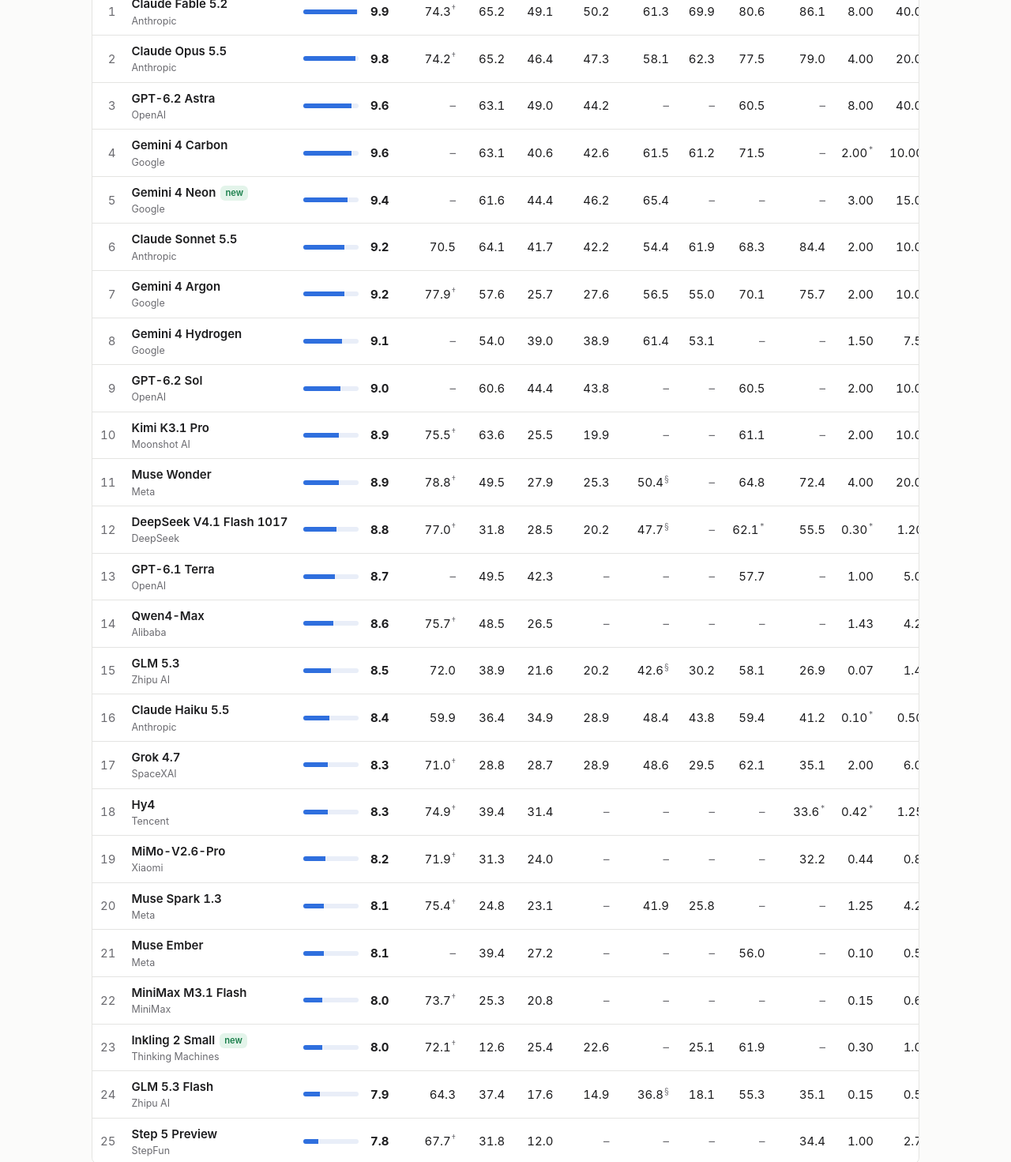
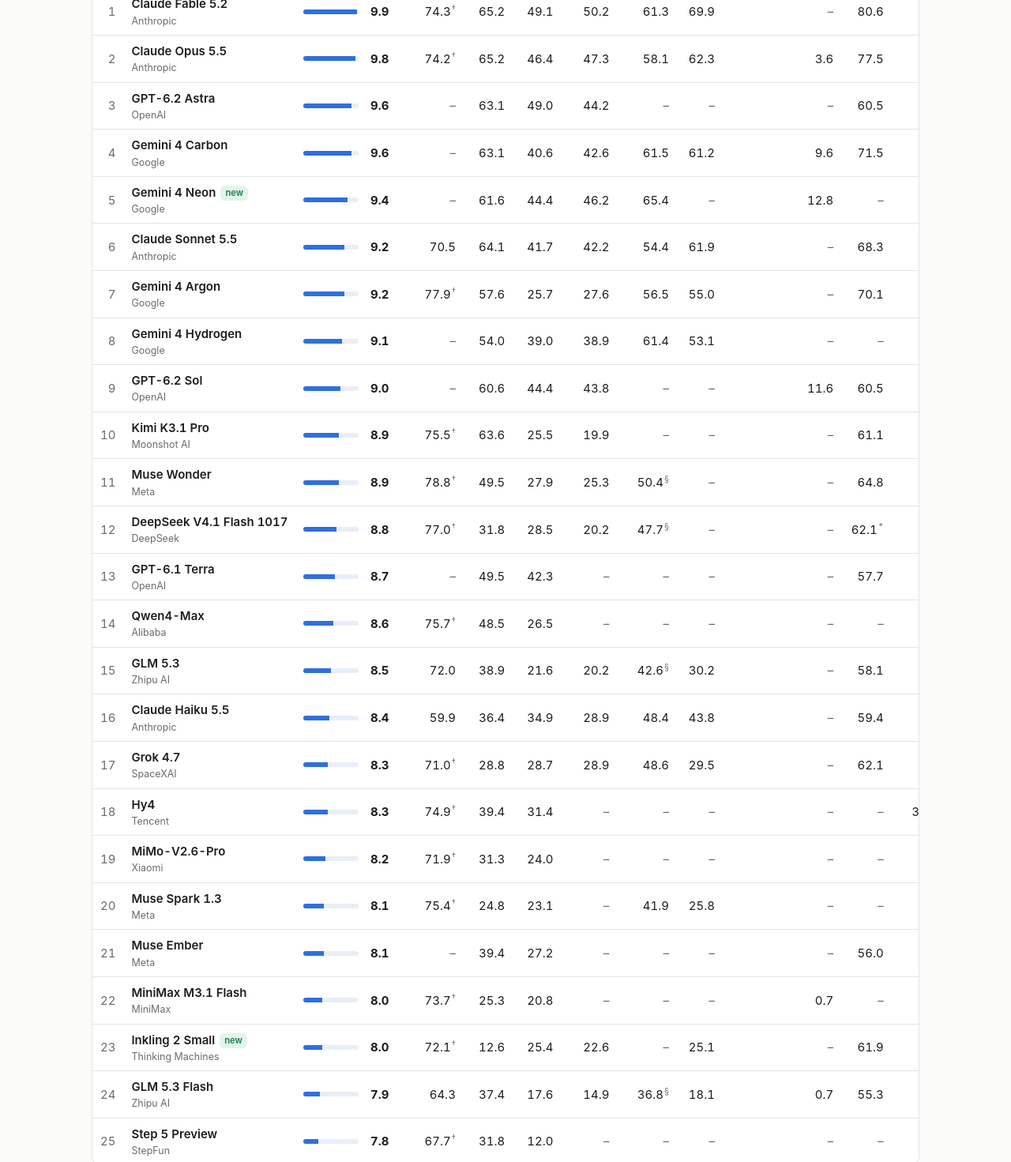
Before and after one commit to inikep/ai-coding-ranking, a plain HTML site: page index.html in a window 1280 px wide. Shown: the part 260-1731 px from the top of the page at 79% size. Drawn offline with Linux system fonts and the light colour scheme.

Commit message:
Add mini-SWE results to the top 25 coding model ranking
Show the six verified SWE-sweep scores in the sortable website table and the November 19 Slack edition. Identify the harness and score sources.

Implemented by GPT-6.2 Astra high

```diff
--- a/index.html
+++ b/index.html
@@ -4,7 +4,7 @@
 <meta charset="utf-8">
 <meta name="viewport" content="width=device-width, initial-scale=1">
 <title>AI Coding Models — Top 25</title>
-<meta name="description" content="Top 25 AI coding models for large C/C++ projects, rated 0–10 from DeepSWE, Terminal-Bench, FrontierCode, CursorBench, FrontierSWE, SWE Atlas and Code Migration (C++) results. November 19, 2026.">
+<meta name="description" content="Top 25 AI coding models for large C/C++ projects, rated 0–10 from DeepSWE, Terminal-Bench, FrontierCode, CursorBench, FrontierSWE, SWE-sweep, SWE Atlas and Code Migration (C++) results. November 19, 2026.">
 <style>
 :root {
   --bg: #fbfbfa; --fg: #1d1d1f; --muted: #6b6b70; --line: #e4e4e2; --card: #ffffff;
@@ -94,6 +94,7 @@ footer { margin-top: 48px; color: var(--muted); font-size: 0.82rem; }
   <th data-k="fcod" title="FrontierCode 2.0, Cognition">FC Cog</th>
   <th data-k="curs" title="CursorBench 4.1">Cursor</th>
   <th data-k="fswe" title="FrontierSWE V2, Proximal: mean@5">FSWE</th>
+  <th data-k="sweep" title="SWE-sweep with mini-SWE-agent (%)">Sweep (mini-SWE)</th>
   <th data-k="atls" title="SWE Atlas v1.1, Scale AI">Atlas</th>
   <th data-k="mcpp" title="Code Migration v1.1, Vals AI: ports into C++">C++ mig</th>
   <th data-k="in" title="OpenRouter input price, USD per 1M tokens">$ in</th>
@@ -110,6 +111,7 @@ footer { margin-top: 48px; color: var(--muted); font-size: 0.82rem; }
   <div><b>FC Cog</b> FrontierCode 2.0, Cognition (%)</div>
   <div><b>Cursor</b> CursorBench 4.1 (%)</div>
   <div><b>FSWE</b> FrontierSWE V2, Proximal (mean@5, %)</div>
+  <div><b>Sweep</b> SWE-sweep with mini-SWE-agent (% of bugs resolved)</div>
   <div><b>Atlas</b> SWE Atlas v1.1, Scale AI (%): codebase Q&amp;A, tests and refactoring in Go, Python, TypeScript, JavaScript, C and C++ repos</div>
   <div><b>C++ mig</b> Code Migration v1.1, Vals AI (%): Python, Java, Kotlin and Rust programs ported into C++</div>
   <div><b>$ in/out</b> OpenRouter price, USD per 1M tokens</div>
@@ -181,8 +183,11 @@ footer { margin-top: 48px; color: var(--muted); font-size: 0.82rem; }
 
 <p class="notes">DeepSWE publication provenance: Meta’s Muse Wonder model card and Thinking Machines’ Inkling 2 Small launch credit Datacurve for their DeepSWE results; Kimi’s launch describes its own Claude Code evaluation. The † marker identifies the publication used, not a common test harness.</p>
 
+<p class="notes">Six models have a verified mini-SWE score. The official leaderboard supplies Opus 5.5, GLM 5.3 Flash and MiniMax M3.1 Flash. Google reports Carbon with mini-swe-agent and Neon and GPT-6.2 Sol with its vision variant.</p>
+
 <h2>Sources</h2>
 <ul class="sources">
+  <li>SWE-sweep: <a href="https://swesweep.com/results/">official results</a>, <a href="https://storage.googleapis.com/deepmind-media/gemini/gemini_4_carbon_model_evaluation.pdf">Carbon evaluation</a>, <a href="https://storage.googleapis.com/deepmind-media/gemini/gemini_4_neon_model_evaluation.pdf">Neon evaluation</a></li>
   <li>DeepSWE provenance: <a href="https://research.meta.ai/static/muse-wonder-model-card">Meta model card</a>, <a href="https://thinkingmachines.ai/news/inkling-2-small/">Inkling 2 Small</a>, <a href="https://www.kimi.ai/blog/kimi-k3-1-pro">Kimi K3.1 Pro</a>, <a href="https://www.mercor.com/apex/oss-benchmarks/oss-deep-swe-leaderboard/">Mercor DeepSWE</a></li>
   <li>DeepSWE v1.1: <a href="https://atlas.village.dev/benchmarks/deepswe-1-1">atlas.village.dev</a></li>
   <li>Terminal-Bench 4.0: <a href="https://www.vals.ai/benchmarks/terminal-bench-4">vals.ai</a>, <a href="https://www.benchleader.com/benchmarks/vals_terminal_bench_4">benchleader.com</a></li>
@@ -207,34 +212,34 @@ footer { margin-top: 48px; color: var(--muted); font-size: 0.82rem; }
 const M = (v, m = "") => ({ v, m });
 const N = null;
 const rows = [
-  ["Claude Fable 5.2", "Anthropic", 9.9, M(74.3, "†"), M(65.2), M(49.1), M(50.2), M(61.3), M(69.9), M(80.6), M(86.1), M(8.00), M(40.00)],
-  ["Claude Opus 5.5", "Anthropic", 9.8, M(74.2, "†"), M(65.2), M(46.4), M(47.3), M(58.1), M(62.3), M(77.5), M(79.0), M(4.00), M(20.00)],
-  ["GPT-6.2 Astra", "OpenAI", 9.6, N, M(63.1), M(49.0), M(44.2), N, N, M(60.5), N, M(8.00), M(40.00)],
-  ["Gemini 4 Carbon", "Google", 9.6, N, M(63.1), M(40.6), M(42.6), M(61.5), M(61.2), M(71.5), N, M(2.00, "*"), M(10.00, "*")],
-  ["Gemini 4 Neon", "Google", 9.4, N, M(61.6), M(44.4), M(46.2), M(65.4), N, N, N, M(3.00), M(15.00), true],
-  ["Claude Sonnet 5.5", "Anthropic", 9.2, M(70.5), M(64.1), M(41.7), M(42.2), M(54.4), M(61.9), M(68.3), M(84.4), M(2.00), M(10.00)],
-  ["Gemini 4 Argon", "Google", 9.2, M(77.9, "†"), M(57.6), M(25.7), M(27.6), M(56.5), M(55.0), M(70.1), M(75.7), M(2.00), M(10.00)],
-  ["Gemini 4 Hydrogen", "Google", 9.1, N, M(54.0), M(39.0), M(38.9), M(61.4), M(53.1), N, N, M(1.50), M(7.50)],
-  ["GPT-6.2 Sol", "OpenAI", 9.0, N, M(60.6), M(44.4), M(43.8), N, N, M(60.5), N, M(2.00), M(10.00)],
-  ["Kimi K3.1 Pro", "Moonshot AI", 8.9, M(75.5, "†"), M(63.6), M(25.5), M(19.9), N, N, M(61.1), N, M(2.00), M(10.00)],
-  ["Muse Wonder", "Meta", 8.9, M(78.8, "†"), M(49.5), M(27.9), M(25.3), M(50.4, "§"), N, M(64.8), M(72.4), M(4.00), M(20.00)],
-  ["DeepSeek V4.1 Flash 1017", "DeepSeek", 8.8, M(77.0, "†"), M(31.8), M(28.5), M(20.2), M(47.7, "§"), N, M(62.1, "*"), M(55.5), M(0.30, "*"), M(1.20, "*")],
-  ["GPT-6.1 Terra", "OpenAI", 8.7, N, M(49.5), M(42.3), N, N, N, M(57.7), N, M(1.00), M(5.00)],
-  ["Qwen4-Max", "Alibaba", 8.6, M(75.7, "†"), M(48.5), M(26.5), N, N, N, N, N, M(1.43), M(4.28)],
-  ["GLM 5.3", "Zhipu AI", 8.5, M(72.0), M(38.9), M(21.6), M(20.2), M(42.6, "§"), M(30.2), M(58.1), M(26.9), M(0.07), M(1.40)],
-  ["Claude Haiku 5.5", "Anthropic", 8.4, M(59.9), M(36.4), M(34.9), M(28.9), M(48.4), M(43.8), M(59.4), M(41.2), M(0.10, "*"), M(0.50, "*")],
-  ["Grok 4.7", "SpaceXAI", 8.3, M(71.0, "†"), M(28.8), M(28.7), M(28.9), M(48.6), M(29.5), M(62.1), M(35.1), M(2.00), M(6.00)],
-  ["Hy4", "Tencent", 8.3, M(74.9, "†"), M(39.4), M(31.4), N, N, N, N, M(33.6, "*"), M(0.42, "*"), M(1.25, "*")],
-  ["MiMo-V2.6-Pro", "Xiaomi", 8.2, M(71.9, "†"), M(31.3), M(24.0), N, N, N, N, M(32.2), M(0.44), M(0.87)],
-  ["Muse Spark 1.3", "Meta", 8.1, M(75.4, "†"), M(24.8), M(23.1), N, M(41.9), M(25.8), N, N, M(1.25), M(4.25)],
-  ["Muse Ember", "Meta", 8.1, N, M(39.4), M(27.2), N, N, N, M(56.0), N, M(0.10), M(0.50)],
-  ["MiniMax M3.1 Flash", "MiniMax", 8.0, M(73.7, "†"), M(25.3), M(20.8), N, N, N, N, N, M(0.15), M(0.60)],
-  ["Inkling 2 Small", "Thinking Machines", 8.0, M(72.1, "†"), M(12.6), M(25.4), M(22.6), N, M(25.1), M(61.9), N, M(0.30), M(1.00), true],
-  ["GLM 5.3 Flash", "Zhipu AI", 7.9, M(64.3), M(37.4), M(17.6), M(14.9), M(36.8, "§"), M(18.1), M(55.3), M(35.1), M(0.15), M(0.50)],
-  ["Step 5 Preview", "StepFun", 7.8, M(67.7, "†"), M(31.8), M(12.0), N, N, N, N, M(34.4), M(1.00), M(2.70)],
+  ["Claude Fable 5.2", "Anthropic", 9.9, M(74.3, "†"), M(65.2), M(49.1), M(50.2), M(61.3), M(69.9), N, M(80.6), M(86.1), M(8.00), M(40.00)],
+  ["Claude Opus 5.5", "Anthropic", 9.8, M(74.2, "†"), M(65.2), M(46.4), M(47.3), M(58.1), M(62.3), M(3.6), M(77.5), M(79.0), M(4.00), M(20.00)],
+  ["GPT-6.2 Astra", "OpenAI", 9.6, N, M(63.1), M(49.0), M(44.2), N, N, N, M(60.5), N, M(8.00), M(40.00)],
+  ["Gemini 4 Carbon", "Google", 9.6, N, M(63.1), M(40.6), M(42.6), M(61.5), M(61.2), M(9.6), M(71.5), N, M(2.00, "*"), M(10.00, "*")],
+  ["Gemini 4 Neon", "Google", 9.4, N, M(61.6), M(44.4), M(46.2), M(65.4), N, M(12.8), N, N, M(3.00), M(15.00), true],
+  ["Claude Sonnet 5.5", "Anthropic", 9.2, M(70.5), M(64.1), M(41.7), M(42.2), M(54.4), M(61.9), N, M(68.3), M(84.4), M(2.00), M(10.00)],
+  ["Gemini 4 Argon", "Google", 9.2, M(77.9, "†"), M(57.6), M(25.7), M(27.6), M(56.5), M(55.0), N, M(70.1), M(75.7), M(2.00), M(10.00)],
+  ["Gemini 4 Hydrogen", "Google", 9.1, N, M(54.0), M(39.0), M(38.9), M(61.4), M(53.1), N, N, N, M(1.50), M(7.50)],
+  ["GPT-6.2 Sol", "OpenAI", 9.0, N, M(60.6), M(44.4), M(43.8), N, N, M(11.6), M(60.5), N, M(2.00), M(10.00)],
+  ["Kimi K3.1 Pro", "Moonshot AI", 8.9, M(75.5, "†"), M(63.6), M(25.5), M(19.9), N, N, N, M(61.1), N, M(2.00), M(10.00)],
+  ["Muse Wonder", "Meta", 8.9, M(78.8, "†"), M(49.5), M(27.9), M(25.3), M(50.4, "§"), N, N, M(64.8), M(72.4), M(4.00), M(20.00)],
+  ["DeepSeek V4.1 Flash 1017", "DeepSeek", 8.8, M(77.0, "†"), M(31.8), M(28.5), M(20.2), M(47.7, "§"), N, N, M(62.1, "*"), M(55.5), M(0.30, "*"), M(1.20, "*")],
+  ["GPT-6.1 Terra", "OpenAI", 8.7, N, M(49.5), M(42.3), N, N, N, N, M(57.7), N, M(1.00), M(5.00)],
+  ["Qwen4-Max", "Alibaba", 8.6, M(75.7, "†"), M(48.5), M(26.5), N, N, N, N, N, N, M(1.43), M(4.28)],
+  ["GLM 5.3", "Zhipu AI", 8.5, M(72.0), M(38.9), M(21.6), M(20.2), M(42.6, "§"), M(30.2), N, M(58.1), M(26.9), M(0.07), M(1.40)],
+  ["Claude Haiku 5.5", "Anthropic", 8.4, M(59.9), M(36.4), M(34.9), M(28.9), M(48.4), M(43.8), N, M(59.4), M(41.2), M(0.10, "*"), M(0.50, "*")],
+  ["Grok 4.7", "SpaceXAI", 8.3, M(71.0, "†"), M(28.8), M(28.7), M(28.9), M(48.6), M(29.5), N, M(62.1), M(35.1), M(2.00), M(6.00)],
+  ["Hy4", "Tencent", 8.3, M(74.9, "†"), M(39.4), M(31.4), N, N, N, N, N, M(33.6, "*"), M(0.42, "*"), M(1.25, "*")],
+  ["MiMo-V2.6-Pro", "Xiaomi", 8.2, M(71.9, "†"), M(31.3), M(24.0), N, N, N, N, N, M(32.2), M(0.44), M(0.87)],
+  ["Muse Spark 1.3", "Meta", 8.1, M(75.4, "†"), M(24.8), M(23.1), N, M(41.9), M(25.8), N, N, N, M(1.25), M(4.25)],
+  ["Muse Ember", "Meta", 8.1, N, M(39.4), M(27.2), N, N, N, N, M(56.0), N, M(0.10), M(0.50)],
+  ["MiniMax M3.1 Flash", "MiniMax", 8.0, M(73.7, "†"), M(25.3), M(20.8), N, N, N, M(0.7), N, N, M(0.15), M(0.60)],
+  ["Inkling 2 Small", "Thinking Machines", 8.0, M(72.1, "†"), M(12.6), M(25.4), M(22.6), N, M(25.1), N, M(61.9), N, M(0.30), M(1.00), true],
+  ["GLM 5.3 Flash", "Zhipu AI", 7.9, M(64.3), M(37.4), M(17.6), M(14.9), M(36.8, "§"), M(18.1), M(0.7), M(55.3), M(35.1), M(0.15), M(0.50)],
+  ["Step 5 Preview", "StepFun", 7.8, M(67.7, "†"), M(31.8), M(12.0), N, N, N, N, N, M(34.4), M(1.00), M(2.70)],
 ].map((r, i) => ({
   rank: i + 1, name: r[0], vendor: r[1], rate: r[2],
-  deep: r[3], tb4: r[4], fc2: r[5], fcod: r[6], curs: r[7], fswe: r[8], atls: r[9], mcpp: r[10], in: r[11], out: r[12], isNew: !!r[13],
+  deep: r[3], tb4: r[4], fc2: r[5], fcod: r[6], curs: r[7], fswe: r[8], sweep: r[9], atls: r[10], mcpp: r[11], in: r[12], out: r[13], isNew: !!r[14],
 }));
 
 const tbody = document.querySelector("#ranking tbody");
@@ -248,7 +253,7 @@ function render(list) {
     <td class="rank">${r.rank}</td>
     <td class="l model">${esc(r.name)}${r.isNew ? '<span class="badge">new</span>' : ""}<span class="vendor">${esc(r.vendor)}</span></td>
     <td><div class="rate"><span class="b"><i style="width:${Math.max(0, (r.rate - 7) / 3) * 100}%"></i></span><strong>${r.rate.toFixed(1)}</strong></div></td>
-    ${cell(r.deep)}${cell(r.tb4)}${cell(r.fc2)}${cell(r.fcod)}${cell(r.curs)}${cell(r.fswe)}${cell(r.atls)}${cell(r.mcpp)}${cell(r.in, true)}${cell(r.out, true)}
+    ${cell(r.deep)}${cell(r.tb4)}${cell(r.fc2)}${cell(r.fcod)}${cell(r.curs)}${cell(r.fswe)}${cell(r.sweep)}${cell(r.atls)}${cell(r.mcpp)}${cell(r.in, true)}${cell(r.out, true)}
   </tr>`).join("");
 }
 
```
Also changed, not shown: 2026-11-19-AI-coding-ranking.txt, 1 other file.
